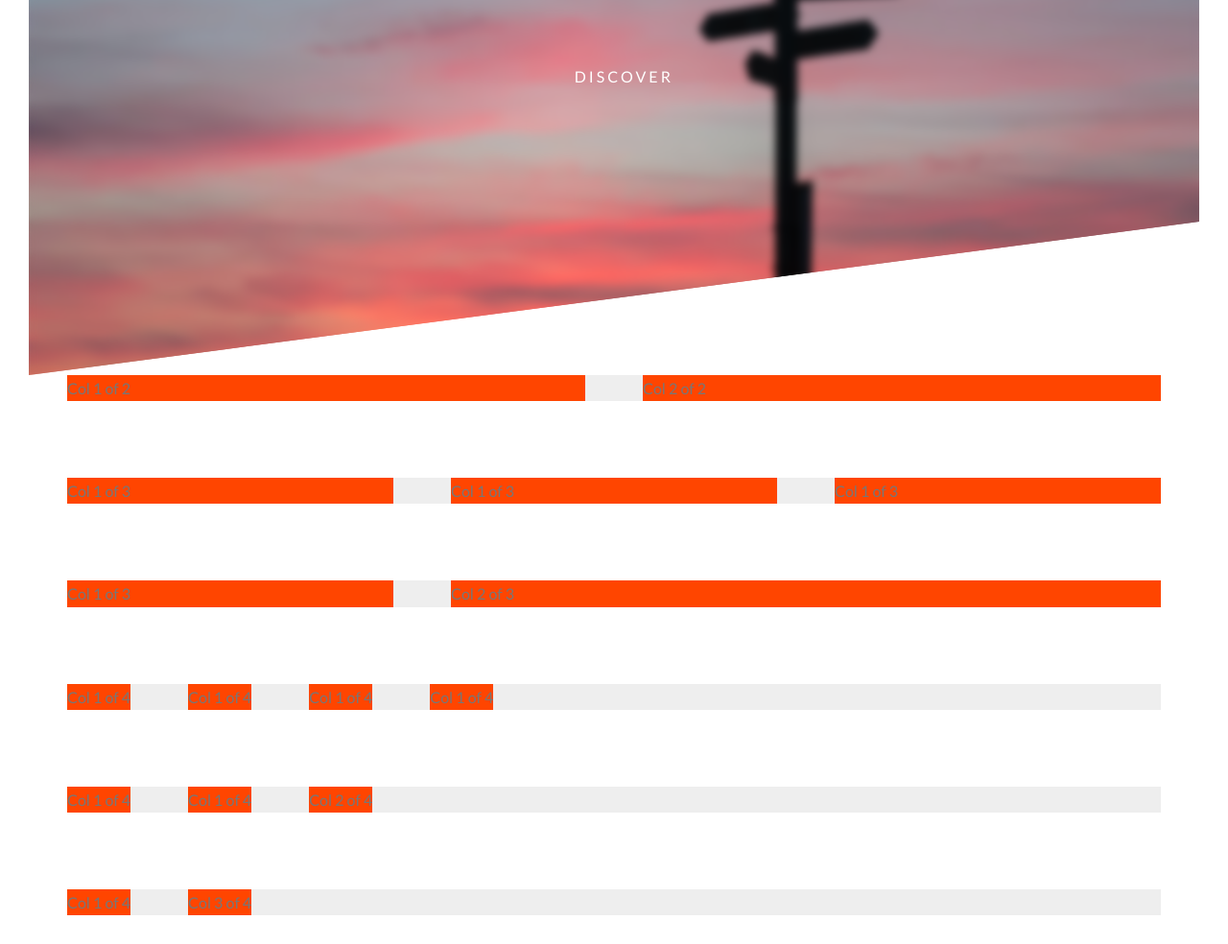
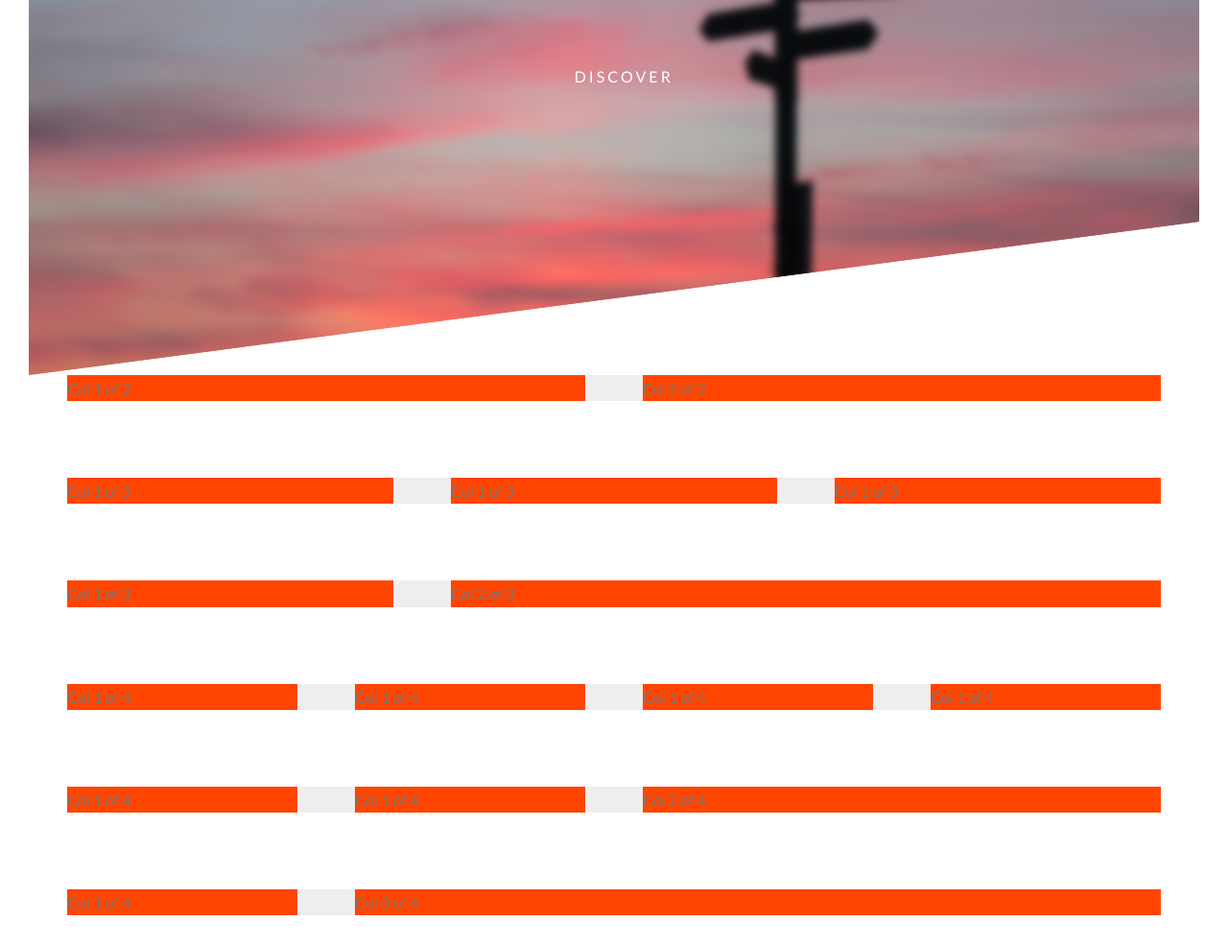
Before and after one commit to seaboyz/portfolio, a website: page index.html in a window 1280 px wide. Shown: the part 399-1383 px from the top of the page at 96% size. Drawn offline with Linux system fonts and the light colour scheme.

Commit message:
Calculate all the columns

```diff
--- a/sass/layout/_grid.scss
+++ b/sass/layout/_grid.scss
@@ -44,4 +44,21 @@
             (100% - #{$gutter-horizontal} * 2) / 3 * 2 + #{$gutter-horizontal}
         );
     }
+
+    .col-1-of-4 {
+        width: calc((100% - #{$gutter-horizontal} * 3) / 4);
+    }
+
+    .col-2-of-4 {
+        width: calc(
+            (100% - #{$gutter-horizontal} * 3) / 4 * 2 + #{$gutter-horizontal}
+        );
+    }
+
+    .col-3-of-4 {
+        width: calc(
+            (100% - #{$gutter-horizontal} * 3) / 4 * 3 + #{$gutter-horizontal} *
+                2
+        );
+    }
 }
```
Also changed, not shown: css/style.css.
